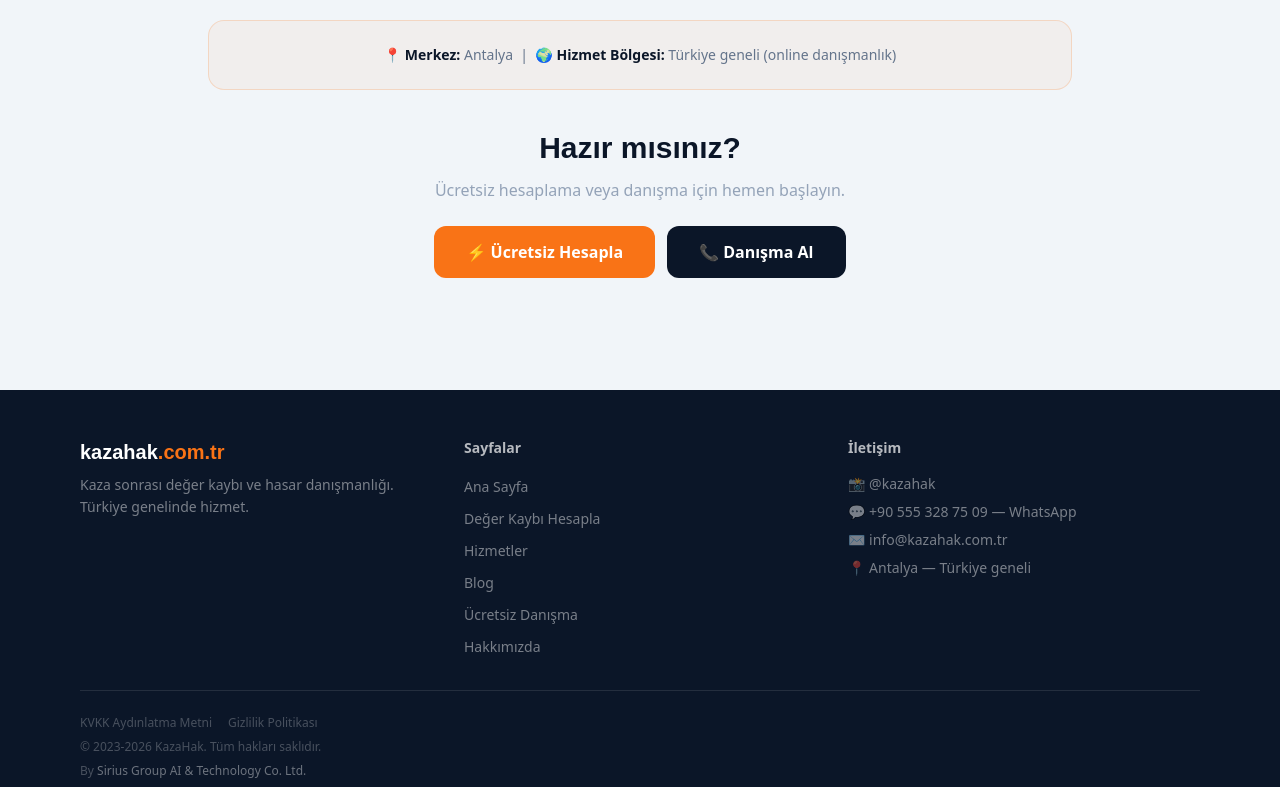
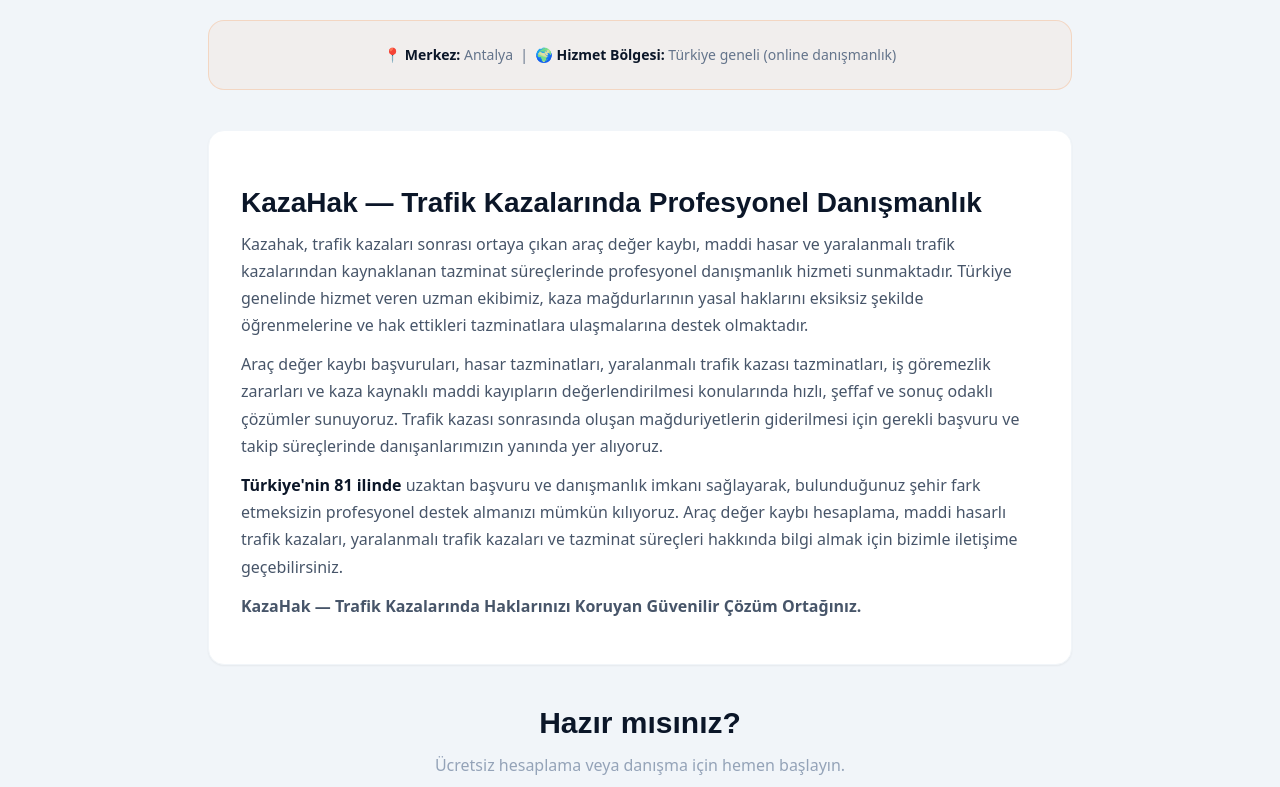
Before and after one commit to kazahaktr/kazahak, a Next.js app: page /hakkimizda in a window 1280 px wide. Shown: the part 1160-1947 px from the top of the page. Built offline with nearby package versions, Linux system fonts and the light colour scheme; no server answers.

Commit message:
feat: kazahak.com domain, KazaHak marka, GA4 aktif, sitemap, SEO icerik, email guncelleme

```diff
--- a/app/gizlilik-politikasi/page.tsx
+++ b/app/gizlilik-politikasi/page.tsx
@@ -16,7 +16,7 @@
         <h2>1. Genel Bilgi</h2>
         <p>
           KazaHak olarak gizliliğinize saygı duyuyor ve kişisel verilerinizi korumayı birincil
-          önceliğimiz olarak kabul ediyoruz. Bu politika, <strong>kazahak.com.tr</strong> adresinde
+          önceliğimiz olarak kabul ediyoruz. Bu politika, <strong>kazahak.com</strong> adresinde
           hangi bilgilerin toplandığını ve nasıl kullanıldığını açıklamaktadır.
         </p>
 
@@ -72,7 +72,7 @@
         <h2>7. Haklarınız</h2>
         <p>
           KVKK kapsamındaki haklarınız için <a href="/kvkk">KVKK Aydınlatma Metni</a>ni inceleyiniz.
-          Her türlü soru ve talepleriniz için: <strong>info@kazahak.com.tr</strong>
+          Her türlü soru ve talepleriniz için: <strong>info@kazahak.com</strong>
         </p>
 
         <h2>8. Değişiklikler</h2>
--- a/app/hakkimizda/page.tsx
+++ b/app/hakkimizda/page.tsx
@@ -3,7 +3,7 @@
 
 export const metadata: Metadata = {
   title: 'Hakkımızda — KazaHak',
-  description: 'KazaHak ekibi, misyonu ve değer kaybı danışmanlığındaki uzmanlığı hakkında bilgi alın.',
+  description: 'Kazahak, trafik kazaları sonrası araç değer kaybı, maddi hasar ve yaralanmalı trafik kazalarından kaynaklanan tazminat süreçlerinde profesyonel danışmanlık hizmeti sunmaktadır. Türkiye\'nin 81 ilinde uzaktan danışmanlık.',
 }
 
 const DEGERLER = [
@@ -87,6 +87,33 @@
         </p>
       </div>
 
+      {/* SEO İçerik Bloku */}
+      <div className="bg-white rounded-2xl shadow-sm border border-slate-100 p-8 mb-10 prose prose-slate max-w-none">
+        <h2 className="font-display text-2xl font-bold text-navy mb-4">KazaHak — Trafik Kazalarında Profesyonel Danışmanlık</h2>
+        <p className="text-slate-600 leading-relaxed">
+          Kazahak, trafik kazaları sonrası ortaya çıkan araç değer kaybı, maddi hasar ve yaralanmalı
+          trafik kazalarından kaynaklanan tazminat süreçlerinde profesyonel danışmanlık hizmeti
+          sunmaktadır. Türkiye genelinde hizmet veren uzman ekibimiz, kaza mağdurlarının yasal
+          haklarını eksiksiz şekilde öğrenmelerine ve hak ettikleri tazminatlara ulaşmalarına destek
+          olmaktadır.
+        </p>
+        <p className="text-slate-600 leading-relaxed">
+          Araç değer kaybı başvuruları, hasar tazminatları, yaralanmalı trafik kazası tazminatları,
+          iş göremezlik zararları ve kaza kaynaklı maddi kayıpların değerlendirilmesi konularında hızlı,
+          şeffaf ve sonuç odaklı çözümler sunuyoruz. Trafik kazası sonrasında oluşan mağduriyetlerin
+          giderilmesi için gerekli başvuru ve takip süreçlerinde danışanlarımızın yanında yer alıyoruz.
+        </p>
+        <p className="text-slate-600 leading-relaxed">
+          <strong className="text-navy">Türkiye&apos;nin 81 ilinde</strong> uzaktan başvuru ve danışmanlık
+          imkanı sağlayarak, bulunduğunuz şehir fark etmeksizin profesyonel destek almanızı mümkün
+          kılıyoruz. Araç değer kaybı hesaplama, maddi hasarlı trafik kazaları, yaralanmalı trafik
+          kazaları ve tazminat süreçleri hakkında bilgi almak için bizimle iletişime geçebilirsiniz.
+        </p>
+        <p className="font-bold text-navy">
+          KazaHak — Trafik Kazalarında Haklarınızı Koruyan Güvenilir Çözüm Ortağınız.
+        </p>
+      </div>
+
       {/* CTA */}
       <div className="text-center">
         <h2 className="font-display text-3xl font-bold text-navy mb-3">Hazır mısınız?</h2>
--- a/app/kvkk/page.tsx
+++ b/app/kvkk/page.tsx
@@ -20,7 +20,7 @@
           olarak anılacaktır) tarafından hazırlanmıştır.
         </p>
         <p><strong>Adres:</strong> Antalya, Türkiye<br />
-        <strong>E-posta:</strong> info@kazahak.com.tr</p>
+        <strong>E-posta:</strong> info@kazahak.com</p>
 
         <h2>2. İşlenen Kişisel Veriler</h2>
         <p>Web sitemiz aracılığıyla aşağıdaki kişisel verileriniz işlenebilmektedir:</p>
@@ -74,7 +74,7 @@
           <li>Zarara uğramanız hâlinde tazminat talep etme</li>
         </ul>
         <p>
-          Bu haklarınızı kullanmak için <strong>info@kazahak.com.tr</strong> adresine e-posta
+          Bu haklarınızı kullanmak için <strong>info@kazahak.com</strong> adresine e-posta
           gönderebilirsiniz.
         </p>
 
--- a/app/layout.tsx
+++ b/app/layout.tsx
@@ -10,17 +10,17 @@
 
 export const metadata: Metadata = {
   title: {
-    default: 'Değer Kaybı Hesaplama | kazahak.com.tr',
-    template: '%s | Kazahak',
+    default: 'Araç Değer Kaybı Hesaplama | KazaHak',
+    template: '%s | KazaHak',
   },
-  description: 'Kaza sonrası araç değer kaybınızı ücretsiz hesaplayın. Maddi hasar ve yaralanmalı kazalarda uzman danışmanlık. Türkiye genelinde hizmet.',
-  keywords: 'değer kaybı, değer kaybı hesaplama, hasar danışmanlığı, kaza tazminatı, araç değer kaybı',
-  metadataBase: new URL('https://kazahak.com.tr'),
+  description: 'Kazahak, trafik kazaları sonrası araç değer kaybı, maddi hasar ve yaralanmalı trafik kazalarından kaynaklanan tazminat süreçlerinde profesyonel danışmanlık hizmeti sunmaktadır. Türkiye\'nin 81 ilinde uzaktan danışmanlık.',
+  keywords: 'değer kaybı, değer kaybı hesaplama, hasar danışmanlığı, kaza tazminatı, araç değer kaybı, trafik kazası tazminatı, yaralanmalı kaza tazminatı, Türkiye',
+  metadataBase: new URL('https://kazahak.com'),
   openGraph: {
     type: 'website',
     locale: 'tr_TR',
-    url: 'https://kazahak.com.tr',
-    siteName: 'Kazahak',
+    url: 'https://kazahak.com',
+    siteName: 'KazaHak',
     images: [{ url: '/og-image.png', width: 1200, height: 630 }],
   },
   twitter: { card: 'summary_large_image' },
@@ -30,25 +30,31 @@
   '@context': 'https://schema.org',
   '@type': 'LocalBusiness',
   name: 'KazaHak Hasar Danışmanlık',
-  description: 'Kaza sonrası araç değer kaybı hesaplama ve danışmanlık hizmeti. Türkiye genelinde hizmet.',
-  url: 'https://kazahak.com.tr',
+  description: 'Kazahak, trafik kazaları sonrası araç değer kaybı, maddi hasar ve yaralanmalı trafik kazalarından kaynaklanan tazminat süreçlerinde profesyonel danışmanlık hizmeti sunmaktadır. Türkiye genelinde hizmet.',
+  url: 'https://kazahak.com',
   telephone: '+905553287509',
-  email: 'info@kazahak.com.tr',
+  email: 'info@kazahak.com',
   address: {
     '@type': 'PostalAddress',
     addressLocality: 'Antalya',
+    addressRegion: 'Antalya',
     addressCountry: 'TR',
   },
   geo: { '@type': 'GeoCoordinates', latitude: 36.8969, longitude: 30.7133 },
   openingHours: 'Mo-Su 09:00-21:00',
   priceRange: '₺₺',
-  serviceArea: { '@type': 'Country', name: 'Türkiye' },
+  serviceArea: {
+    '@type': 'Country',
+    name: 'Türkiye',
+  },
+  areaServed: 'TR',
   hasOfferCatalog: {
     '@type': 'OfferCatalog',
     name: 'Hizmetler',
     itemListElement: [
-      { '@type': 'Offer', itemOffered: { '@type': 'Service', name: 'Değer Kaybı Hesaplama', description: 'Ücretsiz araç değer kaybı hesaplama' } },
-      { '@type': 'Offer', itemOffered: { '@type': 'Service', name: 'Hasar Danışmanlığı', description: 'Kaza sonrası sigorta danışmanlığı' } },
+      { '@type': 'Offer', itemOffered: { '@type': 'Service', name: 'Araç Değer Kaybı Hesaplama', description: 'Ücretsiz araç değer kaybı hesaplama — Türkiye geneli' } },
+      { '@type': 'Offer', itemOffered: { '@type': 'Service', name: 'Trafik Kazası Danışmanlığı', description: 'Maddi ve yaralanmalı kaza tazminat danışmanlığı' } },
+      { '@type': 'Offer', itemOffered: { '@type': 'Service', name: 'Sigorta Tazminat Takibi', description: 'Sigorta şirketiyle müzakere ve takip' } },
     ],
   },
   aggregateRating: { '@type': 'AggregateRating', ratingValue: '4.9', reviewCount: '127' },
--- /dev/null
+++ b/app/sitemap.ts
@@ -0,0 +1,16 @@
+import { MetadataRoute } from 'next'
+
+const BASE = 'https://kazahak.com'
+
+export default function sitemap(): MetadataRoute.Sitemap {
+  return [
+    { url: BASE,                                  lastModified: new Date(), changeFrequency: 'weekly',  priority: 1.0 },
+    { url: `${BASE}/deger-kaybi-hesaplama`,       lastModified: new Date(), changeFrequency: 'monthly', priority: 0.9 },
+    { url: `${BASE}/danisma`,                     lastModified: new Date(), changeFrequency: 'monthly', priority: 0.8 },
+    { url: `${BASE}/hizmetler`,                   lastModified: new Date(), changeFrequency: 'monthly', priority: 0.8 },
+    { url: `${BASE}/hakkimizda`,                  lastModified: new Date(), changeFrequency: 'monthly', priority: 0.7 },
+    { url: `${BASE}/blog`,                        lastModified: new Date(), changeFrequency: 'weekly',  priority: 0.7 },
+    { url: `${BASE}/kvkk`,                        lastModified: new Date(), changeFrequency: 'yearly',  priority: 0.3 },
+    { url: `${BASE}/gizlilik-politikasi`,         lastModified: new Date(), changeFrequency: 'yearly',  priority: 0.3 },
+  ]
+}
--- a/components/Footer.tsx
+++ b/components/Footer.tsx
@@ -24,7 +24,7 @@
         <div className="grid grid-cols-1 md:grid-cols-3 gap-8 mb-8">
           <div>
             <div className="font-display text-xl font-bold mb-2">
-              kazahak<span className="text-brand">.com.tr</span>
+              Kaza<span className="text-brand">Hak</span>
             </div>
             <p className="text-white/45 text-sm leading-relaxed">
               Kaza sonrası değer kaybı ve hasar danışmanlığı. Türkiye genelinde hizmet.
@@ -59,8 +59,8 @@
               </p>
               <p>
                 ✉️{' '}
-                <a href="mailto:info@kazahak.com.tr" className="hover:text-white transition-colors">
-                  info@kazahak.com.tr
+                <a href="mailto:info@kazahak.com" className="hover:text-white transition-colors">
+                  info@kazahak.com
                 </a>
               </p>
               <p>📍 Antalya — Türkiye geneli</p>
--- a/components/GoogleAnalytics.tsx
+++ b/components/GoogleAnalytics.tsx
@@ -1,9 +1,8 @@
 import Script from 'next/script'
 
-const GA_ID = process.env.NEXT_PUBLIC_GA_ID
+const GA_ID = 'G-6BJDCRP7WF'
 
 export default function GoogleAnalytics() {
-  if (!GA_ID) return null
   return (
     <>
       <Script
--- a/components/Header.tsx
+++ b/components/Header.tsx
@@ -28,7 +28,7 @@
       <div className="max-w-6xl mx-auto px-4 h-16 flex items-center justify-between">
         <Link href="/" className="flex flex-col leading-none">
           <span className="font-display text-[21px] font-bold text-white tracking-tight">
-            kazahak<span className="text-brand">.com.tr</span>
+            Kaza<span className="text-brand">Hak</span>
           </span>
           <span className="text-[9px] text-white/35 uppercase tracking-widest hidden sm:block mt-0.5">
             Hasar & Değer Kaybı Danışmanlığı
```
